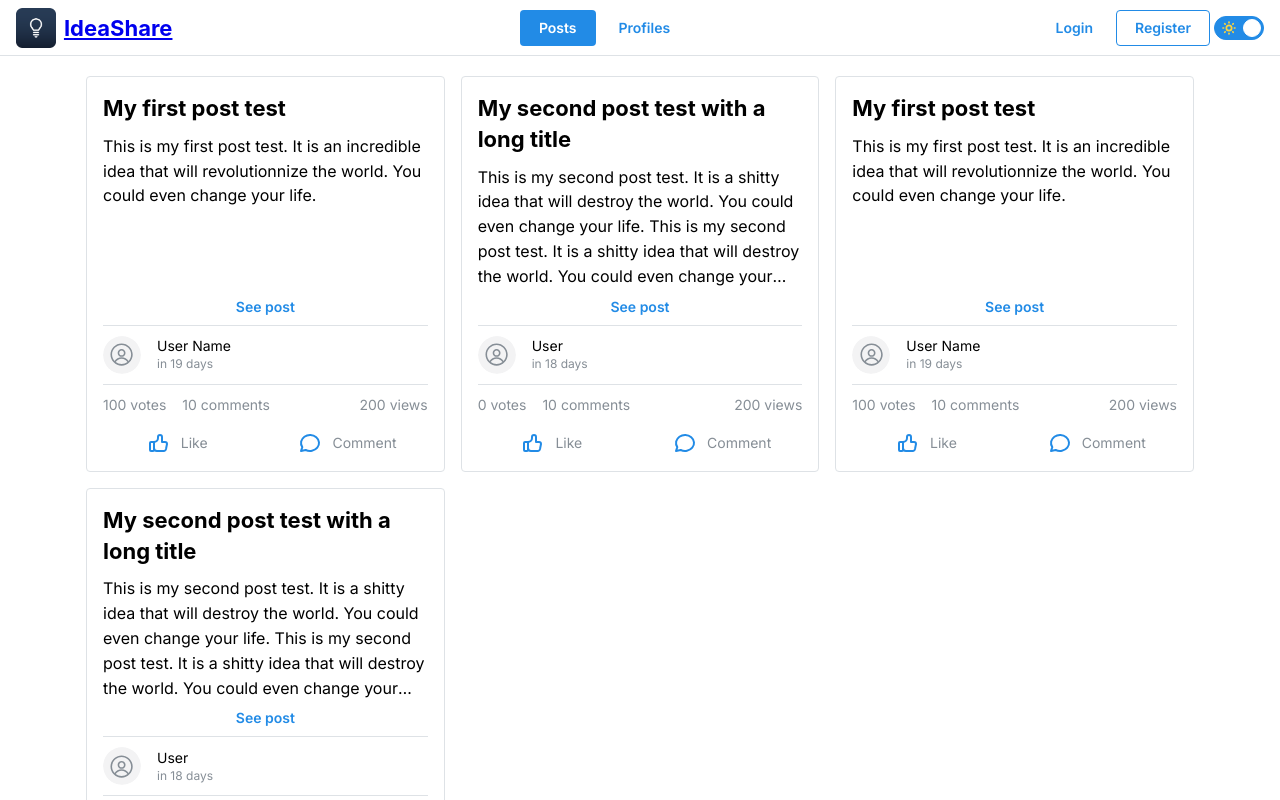
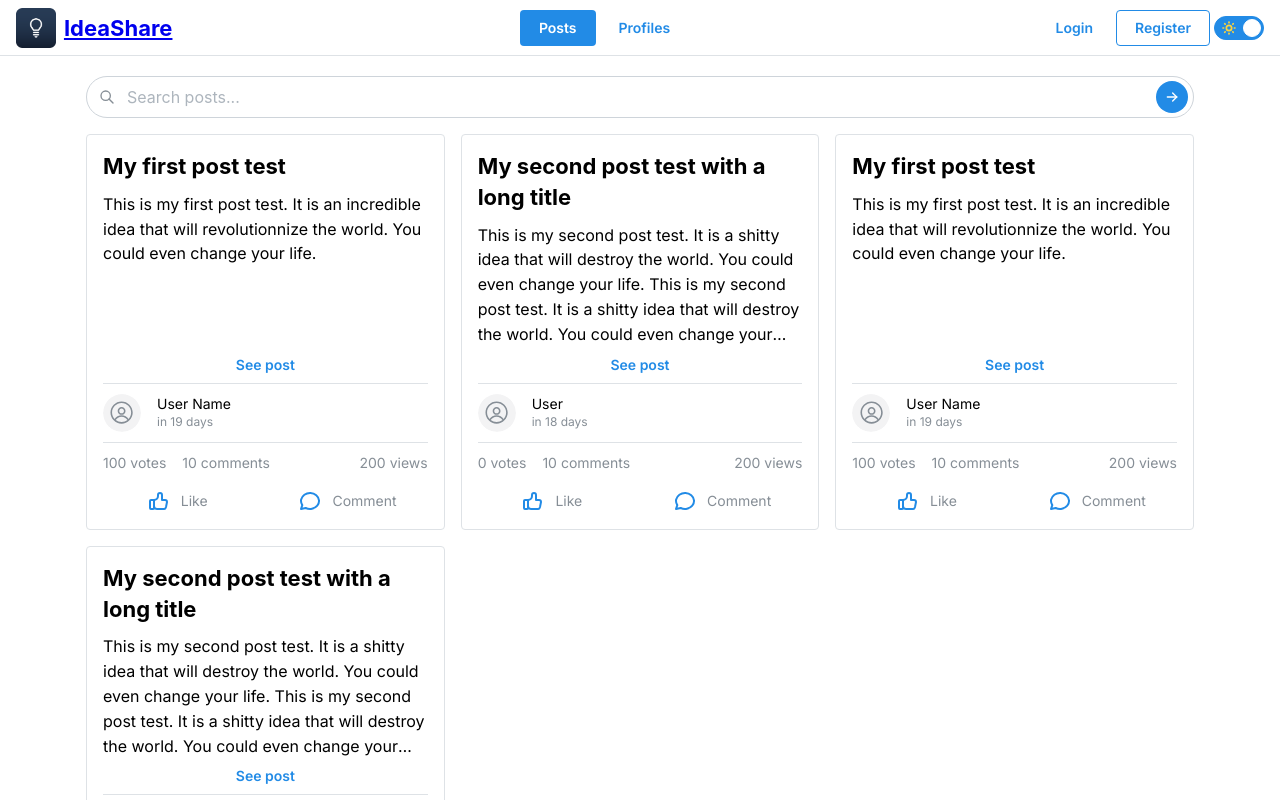
Before and after one commit to theofournier/ideashare-nextjs, a Next.js app: page /posts in a window 1280 px wide. Shown: the top 800 px of the page. Built offline with nearby package versions, Linux system fonts and the light colour scheme; no server answers.

Commit message:
Add search bar

```diff
--- /dev/null
+++ b/src/app/posts/_components/PostSearchBar.tsx
@@ -0,0 +1,40 @@
+import { ActionIcon, TextInput } from "@mantine/core";
+import { IconArrowRight, IconSearch } from "@tabler/icons-react";
+import { redirect } from "next/navigation";
+
+type Props = {
+  searchQuery: string;
+};
+
+export const PostSearchBar = ({ searchQuery }: Props) => {
+  const search = async (formData: FormData) => {
+    "use server";
+
+    const query = formData.get("query");
+
+    if (!query) {
+      redirect("/posts");
+    }
+
+    redirect(`/posts?query=${query}`);
+  };
+  return (
+    <form action={search}>
+      <TextInput
+        radius="xl"
+        size="md"
+        type="search"
+        name="query"
+        placeholder="Search posts..."
+        rightSectionWidth={42}
+        leftSection={<IconSearch size="1rem" />}
+        rightSection={
+          <ActionIcon size={32} radius="xl" variant="filled" type="submit">
+            <IconArrowRight size="1rem" />
+          </ActionIcon>
+        }
+        defaultValue={searchQuery}
+      />
+    </form>
+  );
+};
--- a/src/app/posts/page.tsx
+++ b/src/app/posts/page.tsx
@@ -1,15 +1,25 @@
 import { getPosts } from "@/lib/supabase/queries/post/getPosts";
 import { PostItem } from "./_components/PostItem";
 import { Container, SimpleGrid } from "@mantine/core";
+import { PostSearchBar } from "./_components/PostSearchBar";
 
-export default async function Posts() {
+type Props = {
+  query: string;
+};
+
+export default async function Posts({ searchParams }: { searchParams: Props }) {
+  const searchQuery = searchParams.query;
+
   const posts = await getPosts();
+
   return (
     <Container size="lg">
+      <PostSearchBar searchQuery={searchQuery} />
       <SimpleGrid
         cols={{ base: 1, xs: 2, md: 3 }}
         spacing={{ base: 10, md: "md" }}
         verticalSpacing={{ base: 10, md: "md" }}
+        mt="md"
       >
         {[...posts, ...posts].map((post) => (
           <PostItem key={post.id} post={post} />
```
